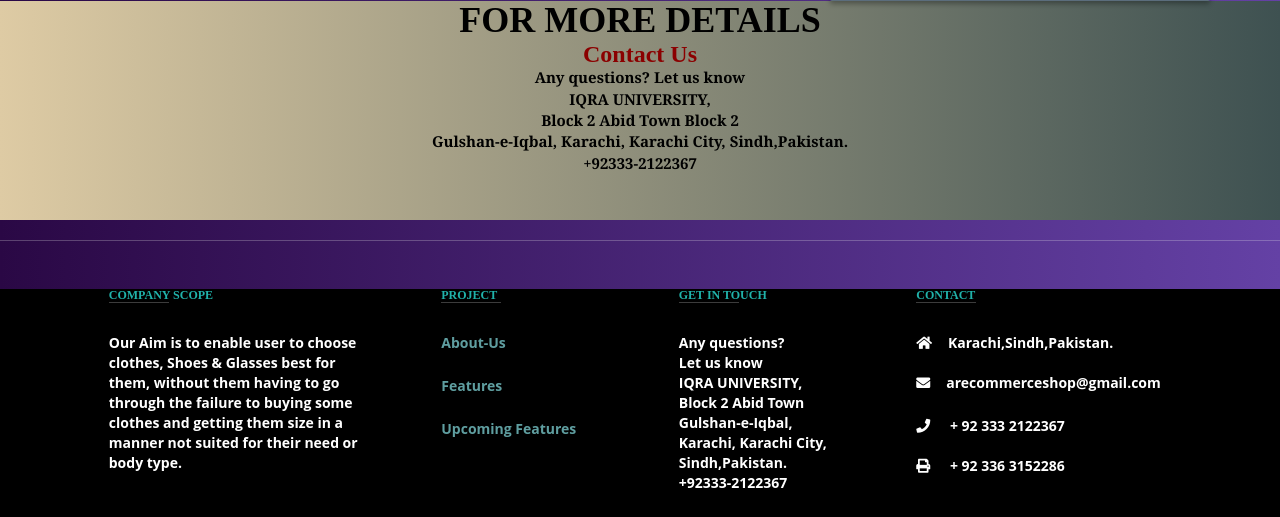
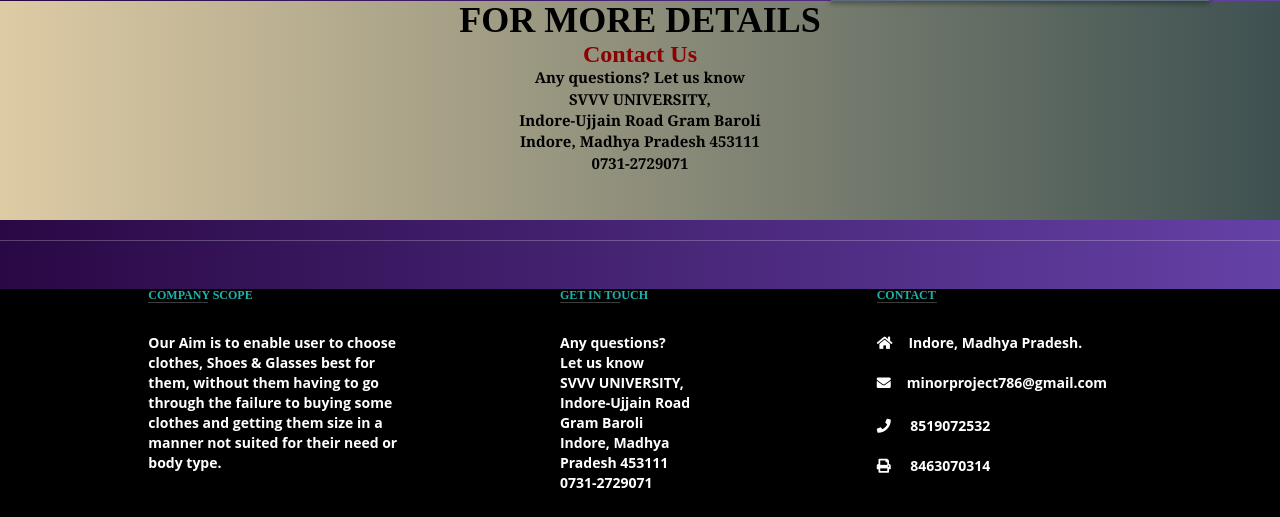
Before and after one commit to jaypanwar/3D-Shop, a Flask app: page /signup in a window 1280 px wide. Shown: the part 1424-1941 px from the top of the page. Run offline with Flask 2, Linux system fonts and the light colour scheme; some libraries are stand-ins or nearby versions.

Commit message:
changes done

```diff
--- a/Project/main.py
+++ b/Project/main.py
@@ -17,11 +17,6 @@
 DB_PASS = "2122"
 
 conn = psycopg2.connect(dbname=DB_NAME, user=DB_USER, password=DB_PASS, host=DB_HOST)
-
-
-@app.route('/Features',methods=['POST', 'GET'])
-def Features():
-    return render_template('Features.html')
 
 @app.route('/')
 def home():
@@ -105,10 +100,6 @@
 
     return render_template('login.html')
 
-@app.route('/checkOut', methods=['POST', 'GET'])
-def checkOut():
-    return render_template('checkout.html')
-
 @app.route('/tryon/<file_path>',methods = ['POST', 'GET'])
 def tryon(file_path):
     file_path = file_path.replace(',','/')
@@ -116,33 +107,12 @@
     return redirect('http://127.0.0.1:5000/',code=302, Response=None)
     #return Response(gen(VideoCamera()),mimetype='multipart/x-mixed-replace; boundary=frame')
 
-
-CART=[]
-@app.route('/tryall',methods = ['POST', 'GET'])
-def tryall():
-    print("YESSS")
-    if request.method == 'POST':
-        cart = request.form['mydata'].replace(',', '/')
-        print("tryall cart type= ", type(cart))
-        print("tryall cart= ", cart)
-        os.system('python test.py ' + cart)
-        render_template('checkout.html', message='')
-
-
 def gen(camera):
     while True:
         frame = camera.get_frame()
         #print("frame= ", frame)
         yield (b'--frame\r\n'
                b'Content-Type: image/jpeg\r\n\r\n' + frame + b'\r\n\r\n')
-
-@app.route("/cart/<file_path>",methods = ['POST', 'GET'])
-def cart(file_path):
-    global CART
-    file_path = file_path.replace(',','/')
-    print("ADDED", file_path)
-    CART.append(file_path)
-    return render_template("checkout.html")
 
 @app.route('/video_feed')
 def video_feed():
@@ -157,7 +127,6 @@
    session.pop('username', None)
    return render_template('login.html')
 
-
 if __name__ == '__main__':
     app.run(debug=True)
     #    app.run(host="Localhost", port=5000)
--- a/Project/templates/index.html
+++ b/Project/templates/index.html
@@ -1064,7 +1064,7 @@
 		</h3>
 
 		<p class="stext-113 cl6 p-b-26"  style="color: black">
-		  Any questions? Let us know <br>IQRA UNIVERSITY, <br>Block 2 Abid Town Block 2  <br>Gulshan-e-Iqbal, Karachi, Karachi City, Sindh,Pakistan.<br>+92333-2122367
+		  Any questions? Let us know <br>SVVV UNIVERSITY, <br>Indore-Ujjain Road Gram Baroli <br>Indore, Madhya Pradesh 453111<br>0731-2729071
 		</p>
 		</center>
 
@@ -1174,7 +1174,7 @@
 				Any questions?
 		  </p>
 			<p>
-					Let us know <br>IQRA UNIVERSITY, <br>Block 2 Abid Town <br>Gulshan-e-Iqbal, Karachi, Karachi City, Sindh,Pakistan.<br>+92333-2122367
+					Let us know <br>SVVV UNIVERSITY, <br>Indore-Ujjain Road Gram Baroli  <br><br>+92333-2122367
 			</p>
 		</div>
 		<!-- Grid column -->
--- a/Project/templates/signup.html
+++ b/Project/templates/signup.html
@@ -222,7 +222,7 @@
     </h3>
 
     <p class="stext-113 cl6 p-b-26"  style="color: black">
-      Any questions? Let us know <br>IQRA UNIVERSITY, <br>Block 2 Abid Town Block 2  <br>Gulshan-e-Iqbal, Karachi, Karachi City, Sindh,Pakistan.<br>+92333-2122367
+      Any questions? Let us know <br>SVVV UNIVERSITY, <br> Indore-Ujjain Road Gram Baroli  <br>Indore, Madhya Pradesh 453111<br>0731-2729071
     </p>
     </center>
 
@@ -298,25 +298,24 @@
             </div>
             <!-- Grid column -->
 
-            <!-- Grid column -->
+            <!-- Grid column
             <div class="col-md-2 col-lg-2 col-xl-2 mx-auto mb-4">
 
-              <!-- Links -->
               <h6 class="text-uppercase font-weight-bold">Project</h6>
               <hr class="deep-purple accent-2 mb-4 mt-0 d-inline-block mx-auto" style="width: 60px;">
-              <p>
+               <p>
                   <a href="http://127.0.0.1:5000/#about-page" class="link-footer-101">About-Us</a>	</p>
                 <br>
               <p>
                 <a href="http://127.0.0.1:5000/Features" class="link-footer-101">Features</a>
               </p>
-            <br>
+              <br>
               <p>
                 <a href="http://127.0.0.1:5000/Features" class="link-footer-101">Upcoming Features</a>
               </p>
 
             </div>
-            <!-- Grid column -->
+             Grid column -->
 
             <!-- Grid column -->
             <div class="col-md-3 col-lg-2 col-xl-2 mx-auto mb-4">
@@ -328,7 +327,7 @@
                     Any questions?
               </p>
                 <p>
-                        Let us know <br>IQRA UNIVERSITY, <br>Block 2 Abid Town <br>Gulshan-e-Iqbal, Karachi, Karachi City, Sindh,Pakistan.<br>+92333-2122367
+                        Let us know <br>SVVV UNIVERSITY, <br>Indore-Ujjain Road Gram Baroli <br>Indore, Madhya Pradesh 453111 <br>0731-2729071
                 </p>
             </div>
             <!-- Grid column -->
@@ -340,16 +339,16 @@
               <h6 class="text-uppercase font-weight-bold">Contact</h6>
               <hr class="deep-purple accent-2 mb-4 mt-0 d-inline-block mx-auto" style="width: 60px;">
               <p>
-                <i class="fas fa-home mr-3"></i>Karachi,Sindh,Pakistan.</p>
+                <i class="fas fa-home mr-3"></i>Indore, Madhya Pradesh.</p>
               <p>
                   <br>
-                <i class="fas fa-envelope mr-3"></i>arecommerceshop@gmail.com</p>
+                <i class="fas fa-envelope mr-3"></i>minorproject786@gmail.com</p>
                 <br>
             <p>
-                <i class="fas fa-phone mr-3"></i> + 92 333 2122367</p>
+                <i class="fas fa-phone mr-3"></i> 8519072532</p>
               <p>
                   <br>
-                <i class="fas fa-print mr-3"></i> + 92 336 3152286</p>
+                <i class="fas fa-print mr-3"></i> 8463070314 </p>
 
             </div>
             <!-- Grid column -->
@@ -364,6 +363,23 @@
         <!-- Footer Elements -->
         <div>
 
+                <!-- Call to action
+                <ul class="list-unstyled list-inline text-center py-2">
+                  <li class="list-inline-item">
+                      <strong><h4 class="mb-1">Register for free</h4></strong>
+                  </li>
+                  <li class="list-inline-item">
+                      <button class="button-btnsignup">  <a href="#!" class="btnsignup btn-outline-white btn-rounded">Sign up!</a></button>
+                  </li>
+                </ul>
+                 Call to action -->
+
+        <!-- Copyright
+        <div class="footer-copyright text-center py-3">© 2021 Copyright:
+          <a href="http://127.0.0.1:5000/" class="link-footer-101">www.ares.com</a>
+        </div>
+         Copyright -->
+
       </footer>
       <!-- Footer -->
 </body>
```
Also changed, not shown: Project/trail.py (added, +38 -0 lines), Project/tryOn.py (+113 -82 lines).
